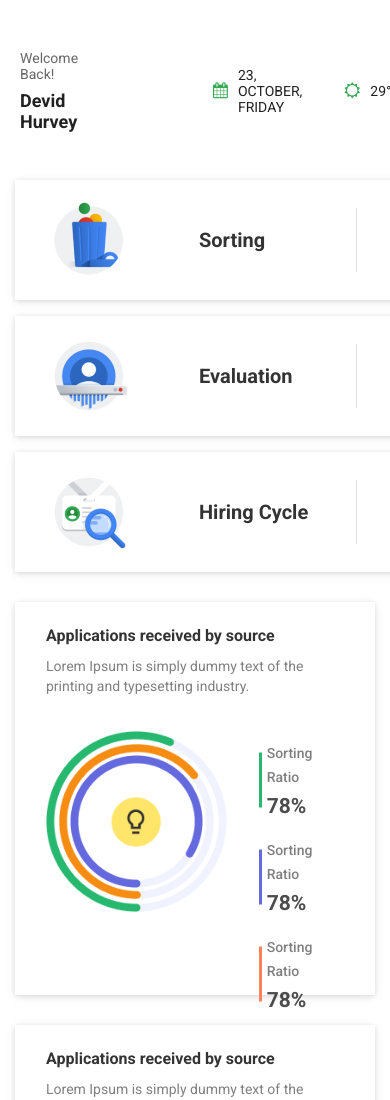
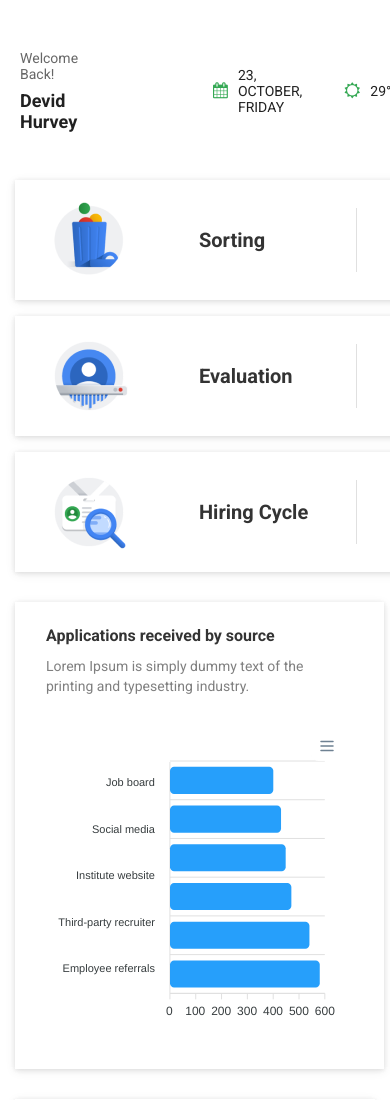
Before and after one commit to tazbinahad/peopleDesk, a plain HTML site: page index.html in a window 390 px wide. Shown: the top 1100 px of the page. Drawn offline with nearby package versions, Linux system fonts and the light colour scheme.

Commit message:
Updated Chart

```diff
--- a/index.html
+++ b/index.html
@@ -125,7 +125,8 @@
                     <h6 class="titile">Applications received by source</h6>
                     <p class="sub-title">Lorem Ipsum is simply dummy text of the printing and typesetting industry.</p>
                     <div class="source-items">
-
+                        <div id="chart">
+                        </div>
                     </div>
                 </div>
                 <div class="interviewpipeline cards sm-card shadow">
@@ -191,6 +192,39 @@
     </script>
     <script src="https://cdn.jsdelivr.net/npm/bootstrap@4.6.0/dist/js/bootstrap.bundle.min.js">
     </script>
+    <script src="https://cdn.jsdelivr.net/npm/apexcharts"></script>
+
+    <script>
+        var options = {
+            series: [{
+                data: [400, 430, 448, 470, 540, 580]
+            }],
+            chart: {
+                type: 'bar',
+                height: 300,
+            },
+            plotOptions: {
+                bar: {
+                    borderRadius: 4,
+                    horizontal: true,
+                }
+            },
+            toolbar: {
+                show: false,
+            },
+            dataLabels: {
+                enabled: false
+            },
+            xaxis: {
+                categories: ['Job board', 'Social media', 'Institute website', 'Third-party recruiter',
+                    'Employee referrals'
+                ],
+            }
+        };
+
+        var chart = new ApexCharts(document.querySelector("#chart"), options);
+        chart.render();
+    </script>
 </body>
 
 </html>
--- a/style.css
+++ b/style.css
@@ -56,8 +56,6 @@ img {
   padding-left: 0;
   padding-right: 0;
 } */
-
-
 
 /* -------------------------------------------- */
 /* Heading */
@@ -119,7 +117,7 @@ img {
   justify-content: space-between;
   flex-wrap: wrap;
 }
-.dashboard-card .cards{
+.dashboard-card .cards {
   margin-bottom: 30px;
 }
 /* Top Small Card */
@@ -134,7 +132,7 @@ img {
   padding: 20px 34px;
   margin-bottom: 16px;
 }
-.sm-card-wrapper .single-card:last-child{
+.sm-card-wrapper .single-card:last-child {
   margin-bottom: 0;
 }
 .sm-card-wrapper .single-card .left-content {
@@ -354,6 +352,12 @@ img {
   transform: translateY(-50%);
 }
 
+/* Chart */
+#chart {
+  max-width: 650px;
+  margin: 0 auto;
+}
+
 /* Those css are additional, Maybe It will be remove */
 .recruitment-img {
   margin-right: 40px;
@@ -364,15 +368,37 @@ img {
   margin-right: 70px;
 }
 
+/* Responsive CSS */
+@media screen and (max-width: 1199px) {
+  .dashboard-card {
+    flex-direction: row;
+  }
+  .dashboard-card .sm-card-wrapper {
+    max-width: 100%;
+    order: 1;
+  }
+  .dashboard-card .application-source {
+    order: 2;
+  }
+  .dashboard-card .interviewpipeline {
+    order: 3;
+  }
+  .dashboard-card .recruitment-card {
+    order: 4;
+  }
 
-
-
-
-
-
-
-
-/* Responsive CSS */
-@media screen and (max-width: 1199px){
-
+  .interviewpipeline,
+  .dashboard-card .sm-card {
+    width: 49%;
+    height: 467px;
+    padding: 22px 38px 75px 31px;
+  }
 }
+@media screen and (max-width: 991px) {
+  .interviewpipeline,
+  .dashboard-card .sm-card {
+    width: 100%;
+    height: 467px;
+    padding: 22px 38px 75px 31px;
+  }
+}
```
